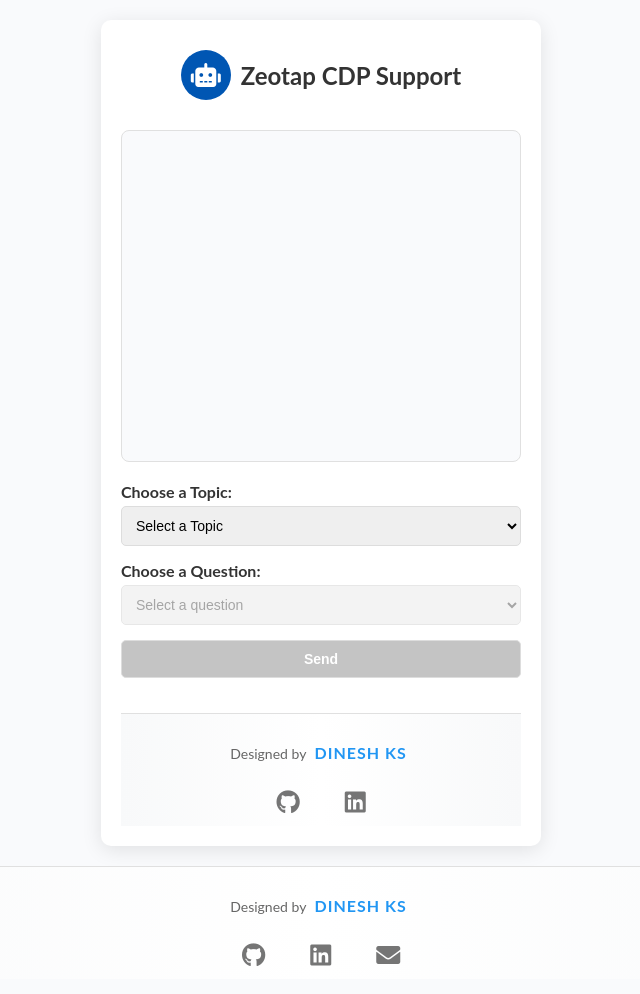
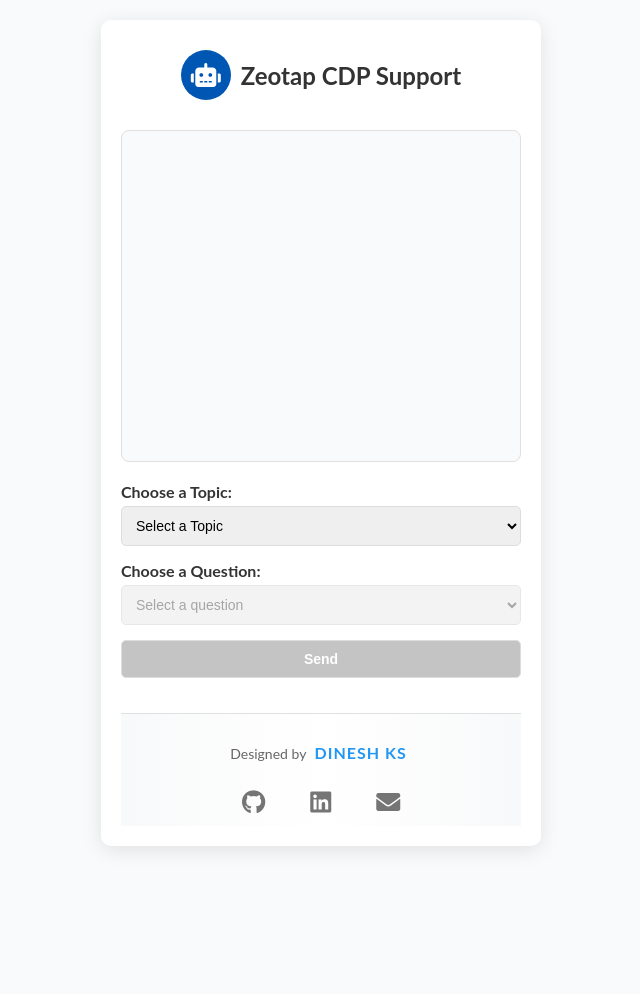
Before and after one commit to dineshks005/chatbot, a plain HTML site: page index.html in a window 1280 px wide. Shown: the whole page, without its empty margins (319-959 px from the left). After the commit the page ends 866 px from the top, so only its background shows below. Drawn offline with Linux system fonts and the light colour scheme.

Commit message:
index.html

```diff
--- a/index.html
+++ b/index.html
@@ -35,15 +35,7 @@
             <button id="send-button" disabled>Send</button>
         </div>
 
-        <!-- Added Footer -->
-        <div class="footer">
-            <p>Designed by <span class="designer">DINESH KS</span></p>
-            <div class="social-links">
-                <a href="https://github.com/yourusername" target="_blank"><i class="fab fa-github"></i></a>
-                <a href="https://linkedin.com/in/yourusername" target="_blank"><i class="fab fa-linkedin"></i></a>
-            </div>
-        </div>
-    </div>
+
 
     <script src="script.js"></script>
 
```
